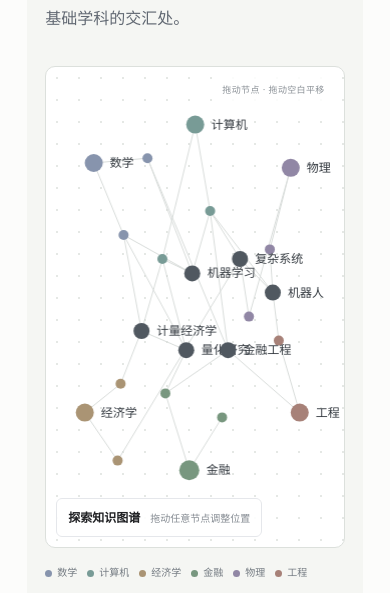
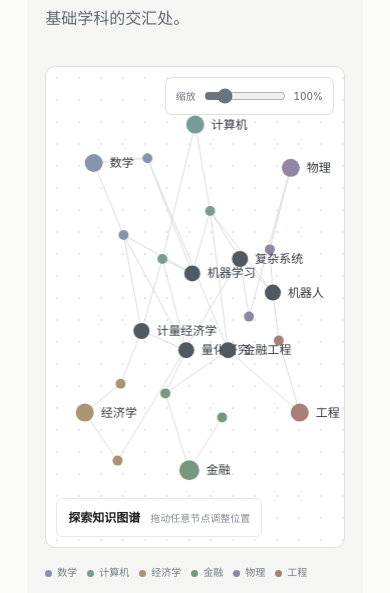
Before and after one commit to ming1024yue/finance-self-taught, a React (Vite) app: page / in a window 390 px wide. Shown: the part 826-1419 px from the top of the page. Built offline with nearby package versions, Linux system fonts and the light colour scheme.

Commit message:
Replace graph wheel zoom with slider

```diff
--- a/src/KnowledgeGraph.tsx
+++ b/src/KnowledgeGraph.tsx
@@ -11,7 +11,7 @@
 
 export default function KnowledgeGraph(){
  const canvasRef=useRef<HTMLCanvasElement>(null),nodesRef=useRef(initialNodes.map(node=>({...node}))),viewRef=useRef<View>({x:0,y:0,scale:1}),activeId=useRef<string|null>(null),dragRef=useRef<{kind:"node";id:string}|{kind:"pan";x:number;y:number;ox:number;oy:number}|null>(null),drawRef=useRef<()=>void>(()=>{});
- const [active,setActive]=useState<Node|null>(null);
+ const [active,setActive]=useState<Node|null>(null),[zoom,setZoom]=useState(100);
  useEffect(()=>{const canvas=canvasRef.current;if(!canvas)return;const draw=()=>{const rect=canvas.getBoundingClientRect(),dpr=devicePixelRatio||1;if(canvas.width!==Math.round(rect.width*dpr)||canvas.height!==Math.round(rect.height*dpr)){canvas.width=Math.round(rect.width*dpr);canvas.height=Math.round(rect.height*dpr)}const c=canvas.getContext("2d")!;c.setTransform(dpr,0,0,dpr,0,0);c.clearRect(0,0,rect.width,rect.height);const v=viewRef.current,pos=(n:Node)=>({x:n.x*rect.width*v.scale+v.x,y:n.y*rect.height*v.scale+v.y});c.strokeStyle="#d8dcda";c.lineWidth=1;for(const [a,b] of edges){const p=pos(nodesRef.current.find(n=>n.id===a)!),q=pos(nodesRef.current.find(n=>n.id===b)!);c.beginPath();c.moveTo(p.x,p.y);c.lineTo(q.x,q.y);c.stroke()}for(const n of nodesRef.current){const p=pos(n),selected=activeId.current===n.id;c.beginPath();c.arc(p.x,p.y,n.size+(selected?3:0),0,Math.PI*2);c.fillStyle=colors[n.group];c.fill();if(selected){c.strokeStyle="#fff";c.lineWidth=2;c.stroke()}if(n.size>=8||selected){c.font=`${selected?600:500} 12px -apple-system, sans-serif`;c.fillStyle="#343a40";c.fillText(n.label,p.x+n.size+7,p.y+4)}}};drawRef.current=draw;draw();const observer=new ResizeObserver(draw);observer.observe(canvas);return()=>observer.disconnect()},[]);
  const local=(e:{currentTarget:HTMLCanvasElement;clientX:number;clientY:number})=>{const r=e.currentTarget.getBoundingClientRect();return{x:e.clientX-r.left,y:e.clientY-r.top,r}};
  const hit=(x:number,y:number,r:DOMRect)=>{const v=viewRef.current;let found:Node|null=null,best=24;for(const n of nodesRef.current){const d=Math.hypot(x-(n.x*r.width*v.scale+v.x),y-(n.y*r.height*v.scale+v.y));if(d<best){best=d;found=n}}return found};
@@ -19,6 +19,6 @@ export default function KnowledgeGraph(){
  const onPointerDown=(e:React.PointerEvent<HTMLCanvasElement>)=>{const {x,y,r}=local(e),node=hit(x,y,r);e.currentTarget.setPointerCapture(e.pointerId);if(node){dragRef.current={kind:"node",id:node.id};activate(node);e.currentTarget.classList.add("dragging-node")}else{const v=viewRef.current;dragRef.current={kind:"pan",x:e.clientX,y:e.clientY,ox:v.x,oy:v.y};e.currentTarget.classList.add("panning")}};
  const onPointerMove=(e:React.PointerEvent<HTMLCanvasElement>)=>{const {x,y,r}=local(e),drag=dragRef.current,v=viewRef.current;if(drag?.kind==="node"){const node=nodesRef.current.find(n=>n.id===drag.id)!;node.x=Math.max(.02,Math.min(.98,(x-v.x)/(r.width*v.scale)));node.y=Math.max(.03,Math.min(.97,(y-v.y)/(r.height*v.scale)));activate(node);drawRef.current();return}if(drag?.kind==="pan"){v.x=drag.ox+e.clientX-drag.x;v.y=drag.oy+e.clientY-drag.y;drawRef.current();return}activate(hit(x,y,r))};
  const finish=(e:React.PointerEvent<HTMLCanvasElement>)=>{dragRef.current=null;e.currentTarget.classList.remove("dragging-node","panning");if(e.currentTarget.hasPointerCapture(e.pointerId))e.currentTarget.releasePointerCapture(e.pointerId)};
- const onWheel=(e:React.WheelEvent<HTMLCanvasElement>)=>{e.preventDefault();const {x,y}=local(e),v=viewRef.current,next=Math.max(.7,Math.min(2.2,v.scale*(e.deltaY<0?1.1:.9))),ratio=next/v.scale;v.x=x-(x-v.x)*ratio;v.y=y-(y-v.y)*ratio;v.scale=next;drawRef.current()};
- return <section className="knowledge-section" id="knowledge-graph"><div className="knowledge-heading"><small>KNOWLEDGE GRAPH</small><h2>知识不是孤立的章节</h2><p>每个点代表一个知识，线表示它们之间的依赖或应用关系。高阶领域通常位于多个基础学科的交汇处。</p></div><div className="graph-shell"><canvas ref={canvasRef} onPointerDown={onPointerDown} onPointerMove={onPointerMove} onPointerUp={finish} onPointerCancel={finish} onPointerLeave={e=>{if(!dragRef.current)activate(null);e.currentTarget.classList.remove("dragging-node","panning")}} onWheel={onWheel} role="img" aria-label="可拖拽的跨学科知识图谱"/><div className="graph-tooltip" aria-live="polite">{active?<><b>{active.label}</b><span>{active.group}</span></>:<><b>探索知识图谱</b><span>拖动任意节点调整位置</span></>}</div></div><div className="graph-legend">{Object.entries(colors).map(([name,color])=><span key={name}><i style={{background:color}}/>{name}</span>)}</div><p className="graph-note">这是知识图谱的第一层。未来每个节点将连接到对应课程、教材、论文和实践项目。</p></section>
+ const changeZoom=(value:number)=>{const canvas=canvasRef.current;if(!canvas)return;const r=canvas.getBoundingClientRect(),v=viewRef.current,next=value/100,ratio=next/v.scale,cx=r.width/2,cy=r.height/2;v.x=cx-(cx-v.x)*ratio;v.y=cy-(cy-v.y)*ratio;v.scale=next;setZoom(value);drawRef.current()};
+ return <section className="knowledge-section" id="knowledge-graph"><div className="knowledge-heading"><small>KNOWLEDGE GRAPH</small><h2>知识不是孤立的章节</h2><p>每个点代表一个知识，线表示它们之间的依赖或应用关系。高阶领域通常位于多个基础学科的交汇处。</p></div><div className="graph-shell"><canvas ref={canvasRef} onPointerDown={onPointerDown} onPointerMove={onPointerMove} onPointerUp={finish} onPointerCancel={finish} onPointerLeave={e=>{if(!dragRef.current)activate(null);e.currentTarget.classList.remove("dragging-node","panning")}} role="img" aria-label="可拖拽的跨学科知识图谱"/><label className="graph-zoom"><span>缩放</span><input type="range" min="70" max="220" step="5" value={zoom} onChange={e=>changeZoom(Number(e.currentTarget.value))} aria-label="调整知识图谱缩放比例"/><output>{zoom}%</output></label><div className="graph-tooltip" aria-live="polite">{active?<><b>{active.label}</b><span>{active.group}</span></>:<><b>探索知识图谱</b><span>拖动任意节点调整位置</span></>}</div></div><div className="graph-legend">{Object.entries(colors).map(([name,color])=><span key={name}><i style={{background:color}}/>{name}</span>)}</div><p className="graph-note">这是知识图谱的第一层。未来每个节点将连接到对应课程、教材、论文和实践项目。</p></section>
 }
--- a/src/graph-interaction.css
+++ b/src/graph-interaction.css
@@ -1 +1 @@
-.graph-shell canvas{cursor:grab;touch-action:none}.graph-shell canvas.dragging-node{cursor:move}.graph-shell canvas.panning{cursor:grabbing}.graph-shell:after{content:"拖动节点调整位置 · 拖动空白平移 · 滚轮缩放";position:absolute;right:14px;bottom:14px;padding:5px 9px;border-radius:5px;background:rgba(255,255,255,.86);color:#8a9096;font-size:9px;letter-spacing:.04em;pointer-events:none}@media(max-width:700px){.graph-shell:after{content:"拖动节点 · 拖动空白平移";top:10px;right:10px;bottom:auto}}
+.graph-shell canvas{cursor:grab;touch-action:none}.graph-shell canvas.dragging-node{cursor:move}.graph-shell canvas.panning{cursor:grabbing}.graph-shell:after{content:"拖动节点调整位置 · 拖动空白平移";position:absolute;right:14px;bottom:14px;padding:5px 9px;border-radius:5px;background:rgba(255,255,255,.86);color:#8a9096;font-size:9px;letter-spacing:.04em;pointer-events:none}.graph-zoom{position:absolute;z-index:2;top:14px;right:14px;display:grid;grid-template-columns:auto 112px 36px;align-items:center;gap:8px;padding:8px 10px;border:1px solid rgba(220,224,220,.9);border-radius:7px;background:rgba(255,255,255,.9);color:#727980;font-size:10px;backdrop-filter:blur(8px)}.graph-zoom input{width:112px;accent-color:#69747d;cursor:pointer}.graph-zoom output{text-align:right;font-variant-numeric:tabular-nums;color:#555d64}@media(max-width:700px){.graph-shell:after{display:none}.graph-zoom{top:10px;right:10px;grid-template-columns:auto 82px 33px;gap:6px}.graph-zoom input{width:82px}}
```
